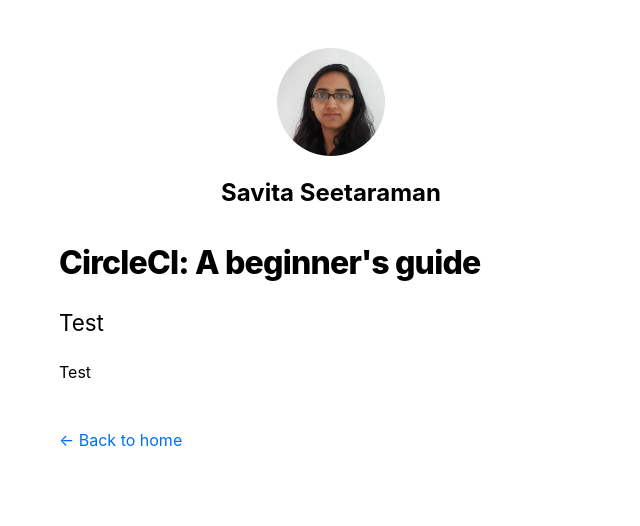
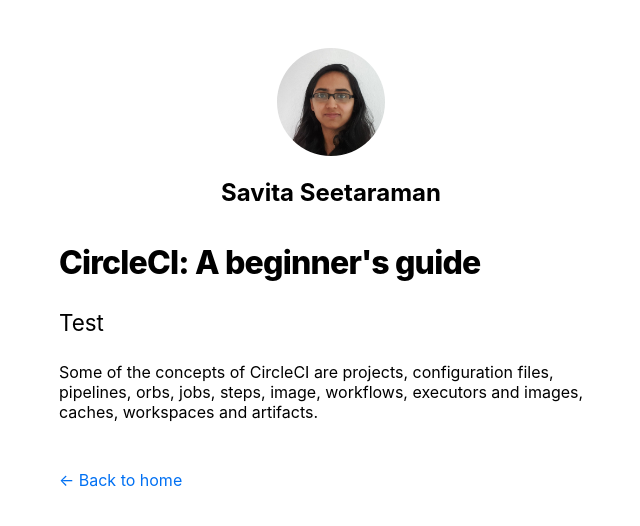
Before and after one commit to tssavita/savitaseetaraman.com, a Next.js app: page /posts/circleci in a window 1280 px wide. Shown: the top 526 px of the page, without its empty margins (309-949 px from the left). Built offline with nearby package versions, Linux system fonts and the light colour scheme.

Commit message:
Added basic concepts

```diff
--- a/pages/posts/circleci.js
+++ b/pages/posts/circleci.js
@@ -11,7 +11,9 @@
      <article>
         <h1 className={utilStyles.headingXl}>CircleCI: A beginner's guide</h1>
         <p className={utilStyles.headingMd}>Test</p>
-          Test
+          Some of the concepts of CircleCI are projects, configuration files,
+          pipelines, orbs, jobs, steps, image, workflows, executors and images,
+          caches, workspaces and artifacts.
       </article>
     </Layout>
   )
```
